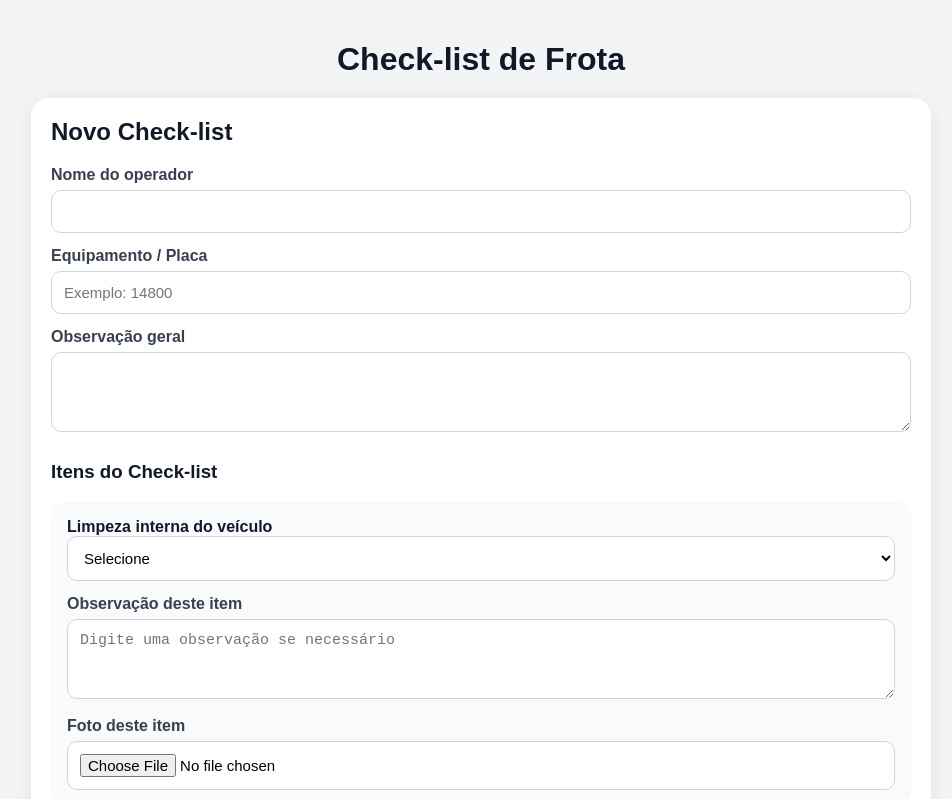
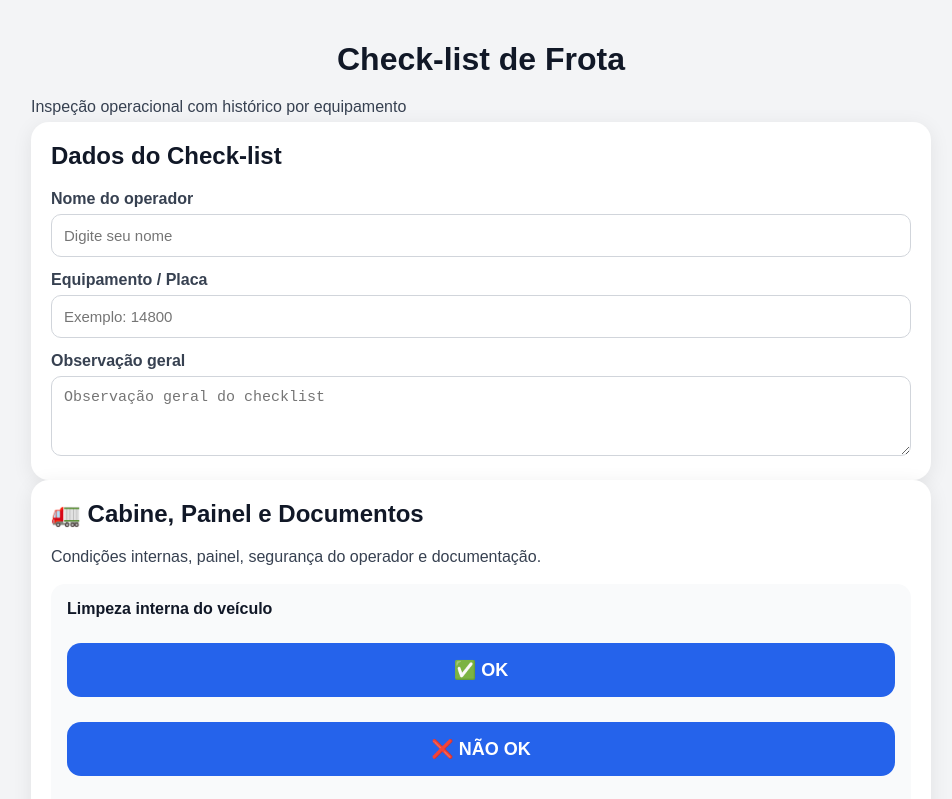
Before and after one commit to josuegreghi/checklists, a Next.js app: page / in a window 1280 px wide. Shown: the top 799 px of the page, without its empty margins (159-1111 px from the left). Built offline with nearby package versions, Linux system fonts and the light colour scheme; no server answers.

Commit message:
Update page.tsx

```diff
--- a/app/page.tsx
+++ b/app/page.tsx
@@ -9,24 +9,57 @@ const supabase = createClient(
   process.env.NEXT_PUBLIC_SUPABASE_ANON_KEY!
 )
 
-const itens = [
+const grupos = [
+  {
+    titulo: '🚛 Cabine, Painel e Documentos',
+    descricao: 'Condições internas, painel, segurança do operador e documentação.',
+    itens: [
       'Limpeza interna do veículo',
+      'Luz do painel',
+      'Cinto de segurança',
+      'Documentação',
+      'Extintor'
+    ]
+  },
+  {
+    titulo: '⚙️ Motor e Vazamentos',
+    descricao: 'Verificação básica do motor, níveis e possíveis vazamentos.',
+    itens: [
       'Nível de água do radiador',
       'Nível de óleo do motor',
-  'Luz do painel',
       'Ruídos anormais',
-  'Vazamentos',
-  'Funcionamento do freio',
+      'Vazamentos'
+    ]
+  },
+  {
+    titulo: '🛞 Rodas, Pneus e Fixação',
+    descricao: 'Conferência dos pneus, calibragem e fixação das rodas.',
+    itens: [
       'Calibragem dos pneus',
       'Estado dos pneus',
+      'Aperto das porcas de rodas'
+    ]
+  },
+  {
+    titulo: '💡 Luzes e Sinalização',
+    descricao: 'Funcionamento das luzes externas e sinalização do equipamento.',
+    itens: [
       'Faróis',
       'Lanternas e luz de freio',
       'Setas',
-  'Alarme de ré',
-  'Extintor',
-  'Cinto de segurança',
-  'Documentação'
+      'Alarme de ré'
     ]
+  },
+  {
+    titulo: '🛑 Freios e Segurança Operacional',
+    descricao: 'Itens que impactam diretamente a segurança da operação.',
+    itens: [
+      'Funcionamento do freio'
+    ]
+  }
+]
+
+const todosItens = grupos.flatMap((grupo) => grupo.itens)
 
 type UltimoItem = {
   item: string
@@ -34,6 +67,10 @@ type UltimoItem = {
   observacao: string | null
   foto: string | null
   foto_url: string | null
+  checklist: {
+    operador_nome: string | null
+    created_at: string
+  } | null
 }
 
 export default function Home() {
@@ -55,35 +92,39 @@ export default function Home() {
     }
 
     const { data, error } = await supabase
-      .from('checklist')
+      .from('checklist_itens')
       .select(`
-        id,
-        created_at,
-        checklist_itens (
         item,
         status,
         observacao,
         foto,
-          foto_url
+        foto_url,
+        checklist (
+          operador_nome,
+          equipamento_nome,
+          created_at
         )
       `)
-      .eq('equipamento_nome', valor)
+      .eq('checklist.equipamento_nome', valor)
       .order('created_at', { ascending: false })
-      .limit(1)
-      .maybeSingle()
+      .limit(200)
 
     if (error) {
-      console.log('Erro ao buscar último equipamento:', error)
+      console.log('Erro ao buscar últimos itens:', error)
       return
     }
 
     const mapa: Record<string, UltimoItem> = {}
 
-    if (data?.checklist_itens) {
-      data.checklist_itens.forEach((i: UltimoItem) => {
-        mapa[i.item] = {
-          ...i,
-          foto_url: i.foto_url || i.foto || ''
+    if (data) {
+      data.forEach((registro: any) => {
+        if (!registro.checklist) return
+
+        if (!mapa[registro.item]) {
+          mapa[registro.item] = {
+            ...registro,
+            foto_url: registro.foto_url || registro.foto || ''
+          }
         }
       })
     }
@@ -120,18 +161,14 @@ export default function Home() {
         })
 
       if (error) {
-        alert('Erro ao enviar foto. Verifique o Storage no Supabase.')
+        alert('Erro ao enviar foto.')
         console.log('ERRO STORAGE:', error)
         return ''
       }
 
       const {
         data: { publicUrl }
-      } = supabase.storage
-        .from('checklists')
-        .getPublicUrl(data.path)
-
-      console.log('URL FOTO:', publicUrl)
+      } = supabase.storage.from('checklists').getPublicUrl(data.path)
 
       return publicUrl
     } catch (e) {
@@ -146,9 +183,14 @@ export default function Home() {
       return
     }
 
-    for (const item of itens) {
+    for (const item of todosItens) {
       if (!respostas[item]) {
         alert(`Selecione o status do item: ${item}`)
+        return
+      }
+
+      if (respostas[item] === 'NÃO OK' && !observacoes[item]) {
+        alert(`Descreva a observação do item NÃO OK: ${item}`)
         return
       }
     }
@@ -174,7 +216,7 @@ export default function Home() {
 
     const itensSalvar = []
 
-    for (const item of itens) {
+    for (const item of todosItens) {
       const fotoUrl = await enviarFoto(item, checklist.id)
 
       itensSalvar.push({
@@ -211,41 +253,72 @@ export default function Home() {
 
   return (
     <main className="container">
+      <div className="topo">
+        <div>
           <h1>Check-list de Frota</h1>
+          <p>Inspeção operacional com histórico por equipamento</p>
+        </div>
+      </div>
 
-      <section className="card">
-        <h2>Novo Check-list</h2>
+      <section className="card dados">
+        <h2>Dados do Check-list</h2>
 
+        <div className="grid">
+          <div>
             <label>Nome do operador</label>
-        <input value={nome} onChange={(e) => setNome(e.target.value)} />
+            <input
+              value={nome}
+              onChange={(e) => setNome(e.target.value)}
+              placeholder="Digite seu nome"
+            />
+          </div>
 
+          <div>
             <label>Equipamento / Placa</label>
             <input
               value={equipamento}
               onChange={(e) => buscarUltimoEquipamento(e.target.value)}
               placeholder="Exemplo: 14800"
             />
+          </div>
+        </div>
 
         <label>Observação geral</label>
         <textarea
           value={observacaoGeral}
           onChange={(e) => setObservacaoGeral(e.target.value)}
+          placeholder="Observação geral do checklist"
         />
+      </section>
 
-        <h3>Itens do Check-list</h3>
+      {grupos.map((grupo) => (
+        <section className="card grupo" key={grupo.titulo}>
+          <div className="grupo-header">
+            <div>
+              <h2>{grupo.titulo}</h2>
+              <p>{grupo.descricao}</p>
+            </div>
+          </div>
 
-        {itens.map((item) => (
+          {grupo.itens.map((item) => (
             <div
               className={
                 respostas[item] === 'NÃO OK'
                   ? 'item item-nao-ok'
                   : respostas[item] === 'OK'
                   ? 'item item-ok'
+                  : respostas[item] === 'NÃO SE APLICA'
+                  ? 'item item-na'
                   : 'item'
               }
               key={item}
             >
+              <div className="item-titulo">
                 <strong>{item}</strong>
+                {respostas[item] === 'NÃO OK' && <span>⚠️ Atenção</span>}
+                {respostas[item] === 'OK' && <span>✅ OK</span>}
+                {respostas[item] === 'NÃO SE APLICA' && <span>➖ N/A</span>}
+              </div>
 
               {ultimosItens[item] && (
                 <div
@@ -255,13 +328,14 @@ export default function Home() {
                       : 'ultimo-campo'
                   }
                 >
+                  <p><b>Último status:</b> {ultimosItens[item].status}</p>
+                  <p><b>Última observação:</b> {ultimosItens[item].observacao || 'Sem observação'}</p>
+                  <p><b>Último operador:</b> {ultimosItens[item].checklist?.operador_nome || 'Não informado'}</p>
                   <p>
-                  <b>Último status:</b> {ultimosItens[item].status}
-                </p>
-
-                <p>
-                  <b>Última observação:</b>{' '}
-                  {ultimosItens[item].observacao || 'Sem observação'}
+                    <b>Última data/hora:</b>{' '}
+                    {ultimosItens[item].checklist?.created_at
+                      ? new Date(ultimosItens[item].checklist!.created_at).toLocaleString('pt-BR')
+                      : 'Não informado'}
                   </p>
 
                   {ultimosItens[item].foto_url && (
@@ -274,24 +348,20 @@ export default function Home() {
                 </div>
               )}
 
-            <select
-              className={
-                respostas[item] === 'NÃO OK'
-                  ? 'select-nao-ok'
-                  : respostas[item] === 'OK'
-                  ? 'select-ok'
-                  : ''
-              }
-              value={respostas[item] || ''}
-              onChange={(e) =>
-                setRespostas({ ...respostas, [item]: e.target.value })
+              <div className="opcoes">
+                {['OK', 'NÃO OK', 'NÃO SE APLICA'].map((opcao) => (
+                  <button
+                    type="button"
+                    key={opcao}
+                    className={respostas[item] === opcao ? 'opcao ativa' : 'opcao'}
+                    onClick={() =>
+                      setRespostas({ ...respostas, [item]: opcao })
                     }
                   >
-              <option value="">Selecione</option>
-              <option>OK</option>
-              <option>NÃO OK</option>
-              <option>NÃO SE APLICA</option>
-            </select>
+                    {opcao === 'OK' ? '✅ OK' : opcao === 'NÃO OK' ? '❌ NÃO OK' : '➖ N/A'}
+                  </button>
+                ))}
+              </div>
 
               <label>Observação deste item</label>
               <textarea
@@ -299,7 +369,7 @@ export default function Home() {
                 onChange={(e) =>
                   setObservacoes({ ...observacoes, [item]: e.target.value })
                 }
-              placeholder="Digite uma observação se necessário"
+                placeholder="Descreva se houver alguma condição encontrada"
               />
 
               <label>Foto deste item</label>
@@ -316,11 +386,12 @@ export default function Home() {
               />
             </div>
           ))}
+        </section>
+      ))}
 
-        <button onClick={salvarChecklist} disabled={salvando}>
+      <button className="finalizar" onClick={salvarChecklist} disabled={salvando}>
         {salvando ? 'Salvando...' : 'Finalizar Check-list'}
       </button>
-      </section>
     </main>
   )
 }
```
Lines whose indentation alone changed are shown as unchanged.
